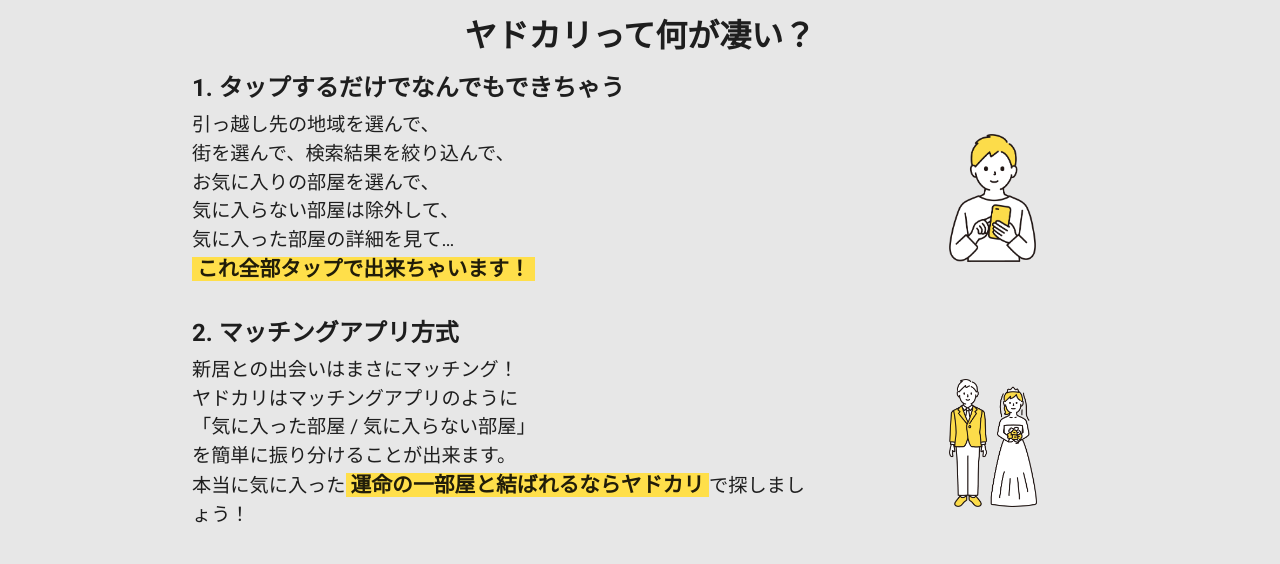
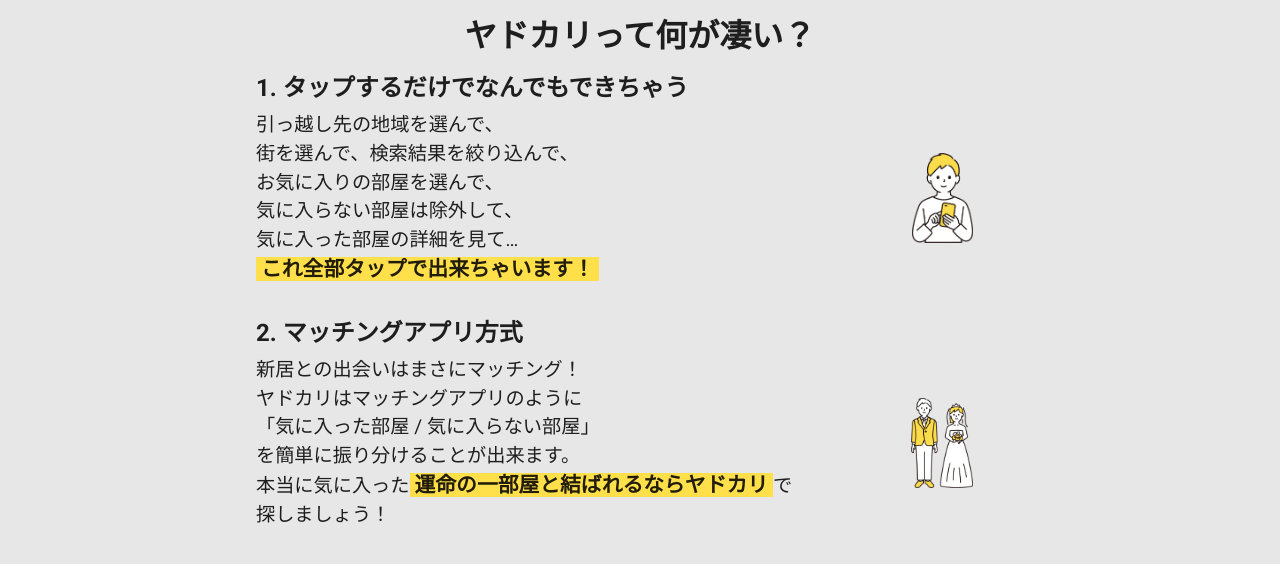
Before and after one commit to ree-rishun/buster-gatech, a Vue app: page / in a window 1280 px wide. Shown: the part 211-775 px from the top of the page. Built offline with nearby package versions, Linux system fonts and the light colour scheme; no server answers.

Commit message:
PC版UIの修正

```diff
--- a/src/App.vue
+++ b/src/App.vue
@@ -117,6 +117,7 @@
     user-select: none;
     color: rgba(0,0,0,0);
     vertical-align: top;
+    cursor: pointer;
   }
 
   // アイコン
@@ -135,6 +136,7 @@
     background-position: bottom center;
     background-size: auto 40px;
     vertical-align: top;
+    cursor: pointer;
   }
   #user_icon__active{
     background-image: url("assets/img/user_active.png");
--- a/src/components/FormButton.vue
+++ b/src/components/FormButton.vue
@@ -49,5 +49,7 @@
     background-repeat: no-repeat;
     background-position: bottom right 4%;
     background-size: auto 45px;
+    cursor: pointer;
+    user-select: none;
   }
 </style>
--- a/src/components/Search.vue
+++ b/src/components/Search.vue
@@ -76,5 +76,6 @@
     background-size: $textbox-height - 15px;
     user-select: none;
     color: rgba(0, 0, 0, 0);
+    cursor: pointer;
   }
 </style>
--- a/src/views/Home.vue
+++ b/src/views/Home.vue
@@ -209,8 +209,8 @@
     margin-left: 5%;
 
     @media screen and (min-width: 960px) {
-      width: 70%;
-      margin-left: 15%;
+      width: 60%;
+      margin-left: 20%;
     }
     h3{
       margin-top: 10px;
@@ -233,7 +233,7 @@
       @media screen and (min-width: 960px) {
         font-size: 1.2rem;
         line-height: 1.8rem;
-        background-size: auto 10vw;
+        background-size: auto 7vw;
       }
       .bold{
         font-size: 0.9rem;
--- a/src/views/List.vue
+++ b/src/views/List.vue
@@ -613,6 +613,7 @@
     background-repeat: no-repeat;
     background-position: center;
     box-shadow: 0 7px 10px 3px rgba(0,0,0,0.2);
+    cursor: pointer;
 
     // 値段の表示スタイル
     .list_price{
@@ -750,6 +751,11 @@
     box-shadow: 0 7px 10px 3px rgba(0,0,0,0.2);
     text-align: center;
 
+    @media screen and (min-width: 960px) {
+      width: 40vh;
+      margin: 0 20px;
+    }
+
     img{
       width: 50%;
       margin-top: 30px;
--- a/src/views/Room.vue
+++ b/src/views/Room.vue
@@ -324,6 +324,7 @@
       background-position: center;
       background-repeat: no-repeat;
       background-size: cover;
+      cursor: pointer;
     }
 
     .top_cover__photobutton{
@@ -337,6 +338,7 @@
       background-position: center;
       background-repeat: no-repeat;
       background-size: cover;
+      cursor: pointer;
     }
 
     // ページトップの賃貸概要
@@ -439,7 +441,11 @@
     background-size: auto 45px;
 
     @media screen and (min-width: 960px) {
-      padding-left: 15%;
+      width: 40%;
+      padding: 0;
+      border-radius: 50px;
+      margin-left: 30%;
+      text-align: center;
     }
   }
   .room_access{
@@ -463,6 +469,10 @@
   // パラメータテーブル
   .param_list{
     margin: 20px 0;
+
+    @media screen and (min-width: 960px) {
+      margin-left: 30%;
+    }
     th, td{
       padding-left: 20px;
       height: 40px;
```
